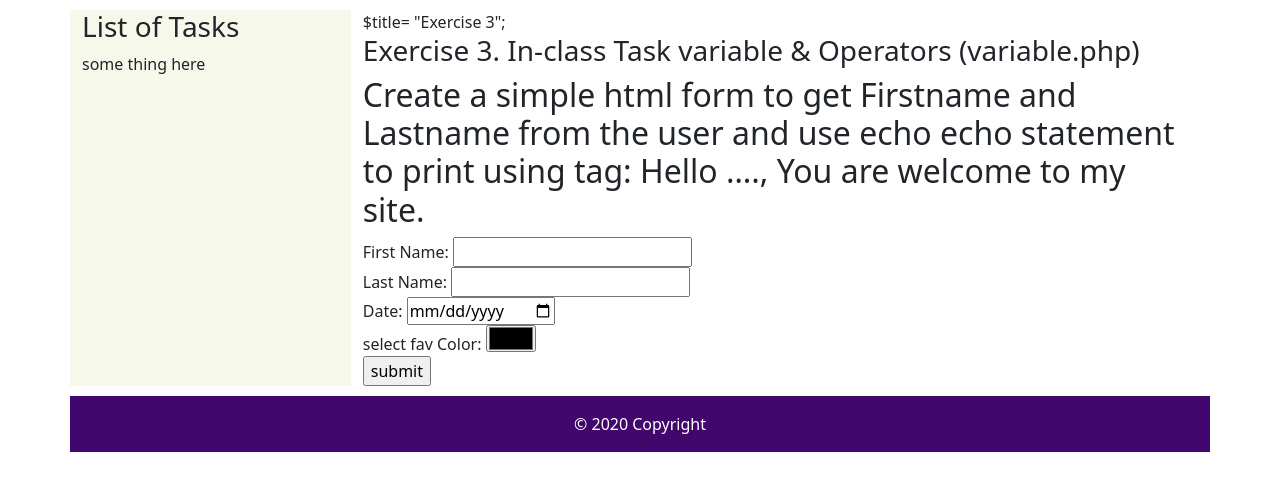
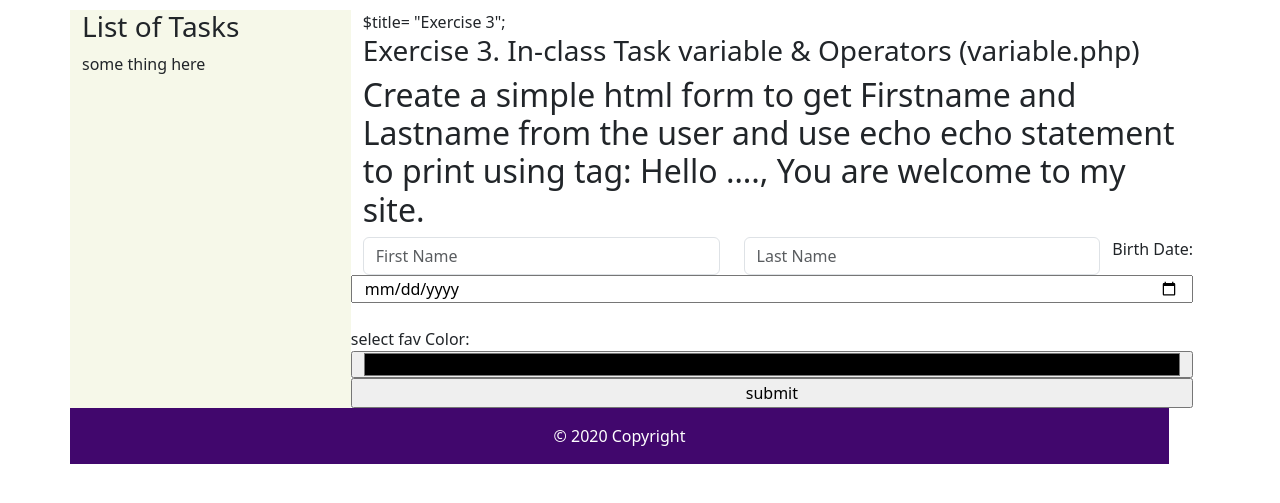
Before and after one commit to amrit-kandel-web/amritkandel_tasks, a PHP site: page /variable.php in a window 1280 px wide. Shown: the part 56-559 px from the top of the page. Run offline with PHP 8.4, Linux system fonts and the light colour scheme.

Commit message:
add some line
adding some line

```diff
--- a/variable.php
+++ b/variable.php
@@ -4,12 +4,17 @@ $title= "Exercise 3";
 <h2>
     Create a simple html form to get Firstname and Lastname from the user and use echo echo statement to print using
     tag: Hello …., You are welcome to my site.
-    </h2>
-        <form action="action.php" method="post">
-            First Name: <input type="text" name="fname"> <br>
-            Last Name: <input type="text" name="lname"> <br>
-            Date: <input type="date" name="bdate"> <br>
-            select fav Color: <input type="color" name="color"> <br>
-             <input type="submit" value="submit">
+</h2>
+<form action="action.php" method="post">
+    <div class="row">
+        <div class="col">
+            <input type="text" name="fname" required placeholder="First Name" class="form-control">
+        </div>
+        <div class="col">
+            <input type="text" name="lname" required placeholder="Last Name" class="form-control">
+        </div>
+        Birth Date: <input type="date" name="bdate"> <br>
+        select fav Color: <input type="color" name="color"> <br>
+        <input type="submit" value="submit">
 </form>
-<?PHP include "footer.php"?>
+<?PHP include "footer.php" ?>
```
Also changed, not shown: action.php (+5 -15 lines).
